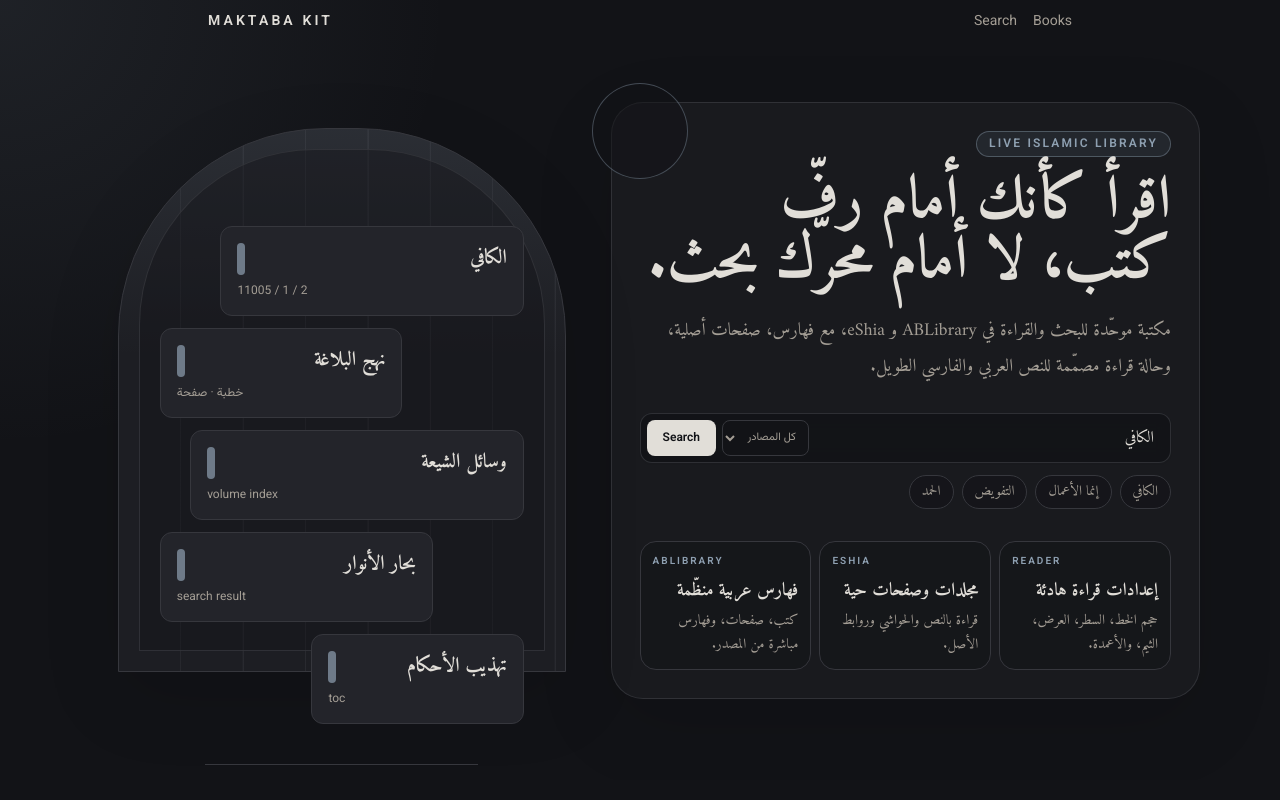
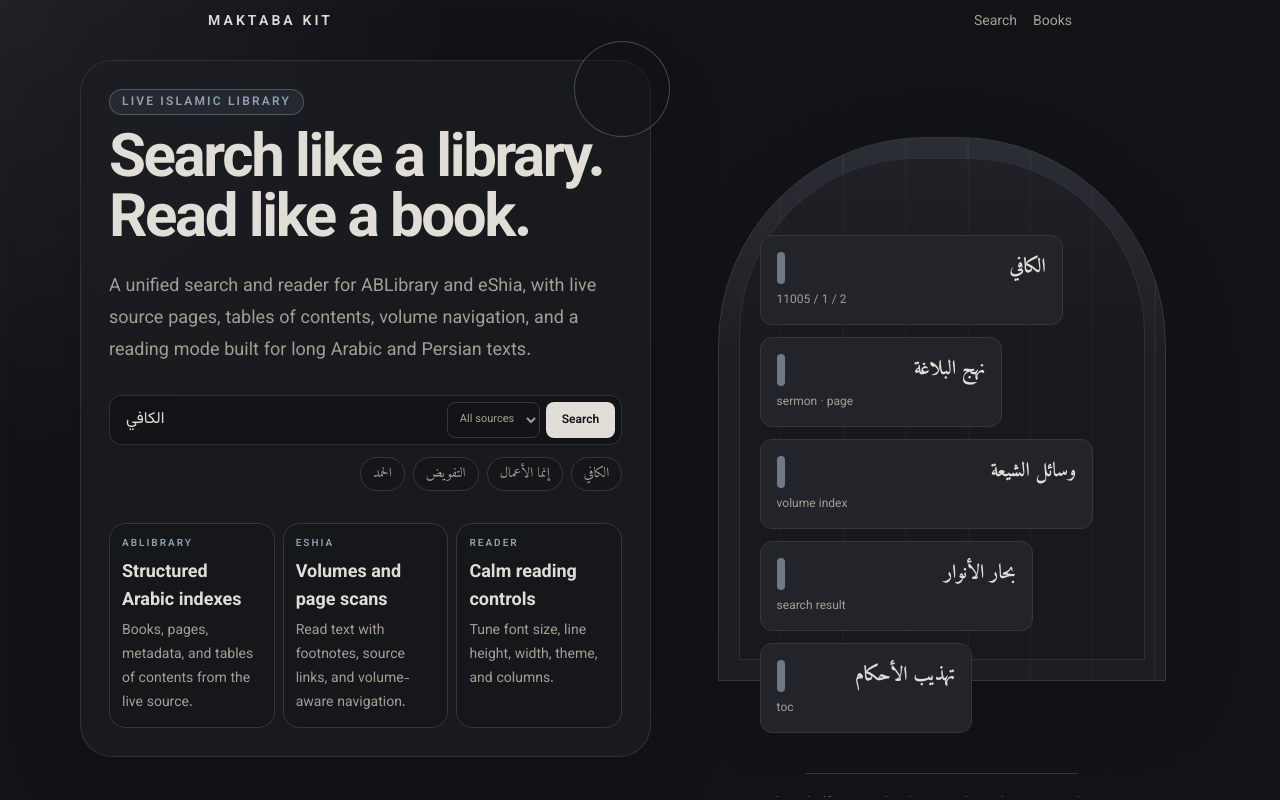
Before and after one commit to redzrush101/maktaba-kit, a Next.js app in the folder apps/web/: page / in a window 1280 px wide. Built offline with nearby package versions, Linux system fonts and the light colour scheme.

Commit message:
Translate interface to English

```diff
--- a/apps/web/app/books/page.tsx
+++ b/apps/web/app/books/page.tsx
@@ -14,9 +14,9 @@
       <Header />
       <section className="mx-auto max-w-4xl px-4 pb-8">
         <div className="mb-4 rounded-xl border border-line bg-paper/70 p-2 shadow-sm">
-          <SearchBox defaultValue={q} action="/books" placeholder="ابحث عن كتاب أو مؤلف..." defaultSource={source} />
+          <SearchBox defaultValue={q} action="/books" placeholder="Search books or authors..." defaultSource={source} />
         </div>
-        <h1 className="mb-4 font-arabic text-2xl font-semibold">الكتب</h1>
+        <h1 className="mb-4 font-sans text-2xl font-semibold">Books</h1>
         <div className="grid gap-2 md:grid-cols-2 lg:grid-cols-3">
           {res.data.map((book) => {
             const href = `/books/${book.source}/${book.id}${book.source === "eshia" && book.volume ? `?volume=${book.volume}` : ""}`;
--- a/apps/web/app/layout.tsx
+++ b/apps/web/app/layout.tsx
@@ -12,7 +12,7 @@
 
 export default function RootLayout({ children }: { children: React.ReactNode }) {
   return (
-    <html lang="ar" dir="rtl" className={`${arabic.variable} ${sans.variable}`}>
+    <html lang="en" dir="ltr" className={`${arabic.variable} ${sans.variable}`}>
       <body className="bg-paper text-ink antialiased">
         <div className="min-h-screen bg-[radial-gradient(circle_at_top_left,rgb(var(--accent)/.10),transparent_28rem)]">
           {children}
--- a/apps/web/app/page.tsx
+++ b/apps/web/app/page.tsx
@@ -4,9 +4,9 @@
 
 const examples = ["الكافي", "إنما الأعمال", "التفويض", "الحمد"];
 const shelves = [
-  ["ABLibrary", "فهارس عربية منظّمة", "كتب، صفحات، وفهارس مباشرة من المصدر."],
-  ["eShia", "مجلدات وصفحات حية", "قراءة بالنص والحواشي وروابط الأصل."],
-  ["Reader", "إعدادات قراءة هادئة", "حجم الخط، السطر، العرض، الثيم، والأعمدة."],
+  ["ABLibrary", "Structured Arabic indexes", "Books, pages, metadata, and tables of contents from the live source."],
+  ["eShia", "Volumes and page scans", "Read text with footnotes, source links, and volume-aware navigation."],
+  ["Reader", "Calm reading controls", "Tune font size, line height, width, theme, and columns."],
 ];
 
 export default function Home() {
@@ -16,29 +16,29 @@
       <section className="relative mx-auto grid min-h-[calc(100vh-4rem)] w-full max-w-6xl items-center gap-8 px-4 pb-10 pt-4 lg:grid-cols-[1.05fr_.95fr]">
         <div className="pointer-events-none absolute inset-x-4 top-8 -z-10 h-72 rounded-[3rem] bg-[radial-gradient(circle_at_70%_20%,rgb(var(--accent)/.24),transparent_18rem)] blur-2xl" />
 
-        <div className="relative rounded-[2rem] border border-line/80 bg-[rgb(var(--sheet))]/70 p-5 shadow-soft backdrop-blur sm:p-7" dir="rtl">
-          <div className="absolute -left-5 -top-5 hidden h-24 w-24 rounded-full border border-accent/40 bg-paper/50 sm:block" />
-          <p className="mb-4 w-fit rounded-full border border-accent/40 bg-accent/10 px-3 py-1 font-sans text-xs font-semibold tracking-[0.18em] text-accent" dir="ltr">LIVE ISLAMIC LIBRARY</p>
-          <h1 className="max-w-3xl font-arabic text-4xl font-bold leading-[1.25] sm:text-5xl lg:text-6xl">
-            اقرأ كأنك أمام رفّ كتب، لا أمام محرّك بحث.
+        <div className="relative rounded-[2rem] border border-line/80 bg-[rgb(var(--sheet))]/70 p-5 shadow-soft backdrop-blur sm:p-7" dir="ltr">
+          <div className="absolute -right-5 -top-5 hidden h-24 w-24 rounded-full border border-accent/40 bg-paper/50 sm:block" />
+          <p className="mb-4 w-fit rounded-full border border-accent/40 bg-accent/10 px-3 py-1 font-sans text-xs font-semibold tracking-[0.18em] text-accent">LIVE ISLAMIC LIBRARY</p>
+          <h1 className="max-w-3xl font-sans text-4xl font-bold leading-[1.08] tracking-[-0.04em] sm:text-5xl lg:text-6xl">
+            Search like a library. Read like a book.
           </h1>
-          <p className="mt-5 max-w-2xl font-arabic text-lg leading-9 text-muted">
-            مكتبة موحّدة للبحث والقراءة في ABLibrary و eShia، مع فهارس، صفحات أصلية، وحالة قراءة مصمّمة للنص العربي والفارسي الطويل.
+          <p className="mt-5 max-w-2xl font-sans text-lg leading-8 text-muted">
+            A unified search and reader for ABLibrary and eShia, with live source pages, tables of contents, volume navigation, and a reading mode built for long Arabic and Persian texts.
           </p>
 
           <div className="mt-7 max-w-2xl">
             <SearchBox defaultValue="الكافي" />
-            <div className="mt-3 flex flex-wrap gap-2 font-arabic text-sm text-muted">
+            <div className="mt-3 flex flex-wrap gap-2 font-arabic text-sm text-muted" dir="rtl">
               {examples.map((q) => <Link key={q} href={`/search?q=${encodeURIComponent(q)}`} className="rounded-full border border-line bg-paper/50 px-3 py-1.5 hover:text-ink">{q}</Link>)}
             </div>
           </div>
 
-          <div className="mt-8 grid gap-2 sm:grid-cols-3" dir="ltr">
+          <div className="mt-8 grid gap-2 sm:grid-cols-3">
             {shelves.map(([label, title, text]) => (
               <div key={label} className="rounded-2xl border border-line bg-paper/45 p-3">
                 <p className="font-sans text-[10px] font-semibold uppercase tracking-[0.2em] text-accent">{label}</p>
-                <h2 className="mt-2 font-arabic text-lg font-bold" dir="rtl">{title}</h2>
-                <p className="mt-1 font-arabic text-sm leading-6 text-muted" dir="rtl">{text}</p>
+                <h2 className="mt-2 font-sans text-lg font-bold">{title}</h2>
+                <p className="mt-1 font-sans text-sm leading-6 text-muted">{text}</p>
               </div>
             ))}
           </div>
@@ -50,7 +50,7 @@
               <div className="mt-14 space-y-3">
                 {[
                   ["الكافي", "11005 / 1 / 2", "w-10/12"],
-                  ["نهج البلاغة", "خطبة · صفحة", "w-8/12"],
+                  ["نهج البلاغة", "sermon · page", "w-8/12"],
                   ["وسائل الشيعة", "volume index", "w-11/12"],
                   ["بحار الأنوار", "search result", "w-9/12"],
                   ["تهذيب الأحكام", "toc", "w-7/12"],
@@ -65,7 +65,7 @@
                 ))}
               </div>
               <div className="mx-auto mt-10 h-px w-3/4 bg-line" />
-              <p className="mt-5 text-center font-arabic text-sm text-muted">رفّ حيّ: افتح الكتاب، انتقل للصفحة، ثم ارجع للفهرس.</p>
+              <p className="mt-5 text-center font-sans text-sm text-muted">A live shelf: open a book, move through pages, and return to the index.</p>
             </div>
           </div>
         </div>
--- a/apps/web/app/read/[source]/[...parts]/page.tsx
+++ b/apps/web/app/read/[source]/[...parts]/page.tsx
@@ -32,21 +32,21 @@
       <Header />
       {pageNo > 1 && <Link aria-label="Previous page" className="fixed right-3 top-1/2 z-30 hidden -translate-y-1/2 rounded-full border border-line bg-[rgb(var(--sheet))]/90 p-2 text-muted shadow-soft backdrop-blur transition hover:text-ink lg:block" href={prevHref}><ChevronRight size={22} /></Link>}
       {(!maxPage || pageNo < maxPage) && <Link aria-label="Next page" className="fixed left-3 top-1/2 z-30 hidden -translate-y-1/2 rounded-full border border-line bg-[rgb(var(--sheet))]/90 p-2 text-muted shadow-soft backdrop-blur transition hover:text-ink lg:block" href={nextHref}><ChevronLeft size={22} /></Link>}
-      <section className="reader-shell mx-auto grid gap-3 px-4 pb-28 lg:grid-cols-[14rem_1fr] lg:pb-10" dir="rtl">
-        <aside className="order-2 space-y-2 lg:order-1 lg:sticky lg:top-4 lg:max-h-[calc(100vh-2rem)] lg:overflow-y-auto lg:pr-1" dir="rtl">
+      <section className="reader-shell mx-auto grid gap-3 px-4 pb-28 lg:grid-cols-[14rem_1fr] lg:pb-10" dir="ltr">
+        <aside className="order-2 space-y-2 lg:order-1 lg:sticky lg:top-4 lg:max-h-[calc(100vh-2rem)] lg:overflow-y-auto lg:pr-1" dir="ltr">
           <div className="rounded-xl border border-line bg-[rgb(var(--sheet))]/80 p-3 font-sans text-xs text-muted shadow-sm">
-            <p className="font-semibold text-ink">الملاحة</p>
+            <p className="font-semibold text-ink">Navigation</p>
             <p className="mt-1" dir="ltr">Book {bookId}{volume ? ` · vol ${volume}` : ""} · page {pageNo}{maxPage ? ` / ${maxPage}` : ""}</p>
             <div className="mt-3 grid grid-cols-2 gap-1.5" dir="ltr">
               <Link aria-disabled={pageNo <= 1} className="inline-flex items-center justify-center gap-1 rounded-lg border border-line px-2 py-1.5 text-center font-semibold text-ink hover:bg-ink/5 aria-disabled:pointer-events-none aria-disabled:opacity-40" href={prevHref}><ChevronLeft size={14} /> Prev</Link>
               <Link aria-disabled={!!maxPage && pageNo >= maxPage} className="inline-flex items-center justify-center gap-1 rounded-lg bg-ink px-2 py-1.5 text-center font-semibold text-paper hover:opacity-90 aria-disabled:pointer-events-none aria-disabled:opacity-40" href={nextHref}>Next <ChevronRight size={14} /></Link>
             </div>
             <PageJump source={source} bookId={bookId} volume={volume} page={pageNo} maxPage={maxPage} />
-            <form action="/search" className="mt-3 space-y-1.5" dir="rtl">
+            <form action="/search" className="mt-3 space-y-1.5" dir="ltr">
               <input type="hidden" name="source" value={source} />
               <input type="hidden" name="bookId" value={bookId} />
               {source === "eshia" && <input type="hidden" name="volume" value={volume} />}
-              <input name="q" className="w-full rounded-lg border border-line bg-transparent px-2 py-1.5 font-arabic text-sm text-ink outline-none placeholder:text-muted" placeholder="ابحث داخل الكتاب" />
+              <input name="q" className="w-full rounded-lg border border-line bg-transparent px-2 py-1.5 font-sans text-sm text-ink outline-none placeholder:text-muted" placeholder="Search inside book" />
               <button className="w-full rounded-lg bg-accent px-2 py-1.5 font-sans text-xs font-semibold text-paper">Search in book</button>
             </form>
             {source === "eshia" && volumes.length > 0 && (
@@ -62,39 +62,39 @@
           <ReaderSettings />
           {!!tocRes.data.length && (
             <nav className="rounded-xl border border-line bg-[rgb(var(--sheet))]/80 p-3 shadow-sm" aria-label="Table of contents">
-              <p className="mb-2 font-arabic font-semibold text-ink">الفهرس</p>
+              <p className="mb-2 font-sans font-semibold text-ink">Table of contents</p>
               <div className="space-y-1 font-arabic text-sm leading-6">
                 {tocRes.data.map((item, i) => {
                   const href = item.source === "eshia" ? `/read/eshia/${item.bookId}/${item.volume ?? volume ?? "1"}/${item.page ?? 1}` : `/read/ablibrary/${item.bookId}/${item.page ?? 1}`;
                   const active = item.page && item.page <= pageNo;
-                  return <Link key={`${item.title}-${i}`} href={href} className={`block rounded-lg px-2 py-1 hover:bg-ink/5 ${active ? "text-ink" : "text-muted"}`}>{item.title}</Link>;
+                  return <Link key={`${item.title}-${i}`} href={href} className={`block rounded-lg px-2 py-1 hover:bg-ink/5 ${active ? "text-ink" : "text-muted"}`} dir="rtl">{item.title}</Link>;
                 })}
               </div>
             </nav>
           )}
           {!!res.errors.length && <p className="rounded-xl border border-line p-3 font-sans text-xs text-muted">{res.errors.map((e) => e.message).join("; ")}</p>}
         </aside>
-        <article className="book-sheet order-1 rounded-2xl border border-line p-5 sm:p-7 lg:order-2 lg:p-8">
+        <article className="book-sheet order-1 rounded-2xl border border-line p-5 sm:p-7 lg:order-2 lg:p-8" dir="rtl">
           <div className="mb-3 flex flex-wrap items-center gap-2">
             <SourceBadge source={source} />
             <span className="font-sans text-sm text-muted" dir="ltr">{ref}</span>
           </div>
           {page ? (
             <>
-              <h1 className="font-arabic text-2xl font-bold leading-tight">{page.bookTitle || info?.title || page.label || "صفحة قراءة"}</h1>
+              <h1 className="font-arabic text-2xl font-bold leading-tight">{page.bookTitle || info?.title || page.label || "Reading page"}</h1>
               {(page.author || info?.author) && <p className="mt-1 font-arabic text-base text-muted">{page.author || info?.author}</p>}
               <div className="my-3 h-px bg-line" />
-              <div className={`reader-text whitespace-pre-line font-arabic text-ink ${twoColumnText ? "xl:columns-2 xl:gap-12" : ""}`}>{page.text || "لا يوجد نص متاح لهذه الصفحة."}</div>
+              <div className={`reader-text whitespace-pre-line font-arabic text-ink ${twoColumnText ? "xl:columns-2 xl:gap-12" : ""}`}>{page.text || "No text is available for this page."}</div>
               {!!page.footnotes?.length && (
                 <section className="mt-5 border-t border-line pt-4">
-                  <h2 className="mb-2 font-arabic text-lg font-semibold">الحواشي</h2>
+                  <h2 className="mb-2 font-sans text-lg font-semibold">Footnotes</h2>
                   <div className="space-y-2 font-arabic text-sm leading-6 text-ink/85">
                     {page.footnotes.map((note) => <div key={note.id} className="block rounded-lg border border-line/70 bg-ink/[0.025] p-2.5" dir="rtl"><p><span className="ml-2 font-sans text-sm font-semibold text-muted">{note.label}</span>{note.text}</p></div>)}
                   </div>
                 </section>
               )}
             </>
-          ) : <p className="font-arabic text-2xl text-muted">تعذر تحميل الصفحة.</p>}
+          ) : <p className="font-sans text-2xl text-muted">Could not load this page.</p>}
         </article>
       </section>
       <nav className="fixed inset-x-3 bottom-4 z-40 grid grid-cols-2 gap-2 rounded-2xl border border-line bg-[rgb(var(--sheet))]/95 p-2 font-sans text-sm shadow-soft backdrop-blur lg:hidden" dir="ltr" aria-label="Page navigation">
--- a/apps/web/app/search/page.tsx
+++ b/apps/web/app/search/page.tsx
@@ -21,10 +21,10 @@
         <div className="mb-4 rounded-xl border border-line bg-paper/70 p-2 shadow-sm">
           <SearchBox defaultValue={q} defaultSource={source} hiddenFields={{ bookId, volume }} />
         </div>
-        <div className="mb-4 flex items-end justify-between gap-3" dir="rtl">
+        <div className="mb-4 flex items-end justify-between gap-3" dir="ltr">
           <div>
             <p className="font-sans text-sm text-muted" dir="ltr">{res.data.length} results</p>
-            <h1 className="font-arabic text-2xl font-semibold">{q ? `نتائج البحث عن: ${q}` : "ابدأ بحثاً جديداً"}</h1>
+            <h1 className="font-sans text-2xl font-semibold">{q ? `Search results for: ${q}` : "Start a new search"}</h1>
             {bookId && <p className="mt-1 font-sans text-xs text-muted" dir="ltr">inside {source}:{bookId}{volume ? `/${volume}` : ""} · page {page} · showing {limit === 0 ? "all" : `up to ${limit}`}</p>}
           </div>
           <a href={`/books?q=${encodeURIComponent(q)}`} className="rounded-full border border-line px-3 py-1.5 font-sans text-xs text-muted hover:text-ink">Book search</a>
@@ -59,7 +59,7 @@
             <a aria-disabled={!res.data.length || (limit > 0 && res.data.length < limit)} className="rounded-full bg-ink px-4 py-2 text-paper aria-disabled:pointer-events-none aria-disabled:opacity-40" href={`/search?${new URLSearchParams({ q, source, ...(bookId ? { bookId } : {}), ...(volume ? { volume } : {}), limit: limit === 0 ? "all" : String(limit), page: String(page + 1), ...(strictVolume ? { strictVolume: "1" } : {}), ...(exact ? { exact: "1" } : {}) }).toString()}`}>Next</a>
           </nav>
         )}
-        {q && !res.data.length && <p className="mt-5 rounded-3xl border border-line p-8 text-center font-arabic text-xl text-muted">لا توجد نتائج. جرّب عبارة أقصر أو مصدراً مختلفاً.</p>}
+        {q && !res.data.length && <p className="mt-5 rounded-3xl border border-line p-8 text-center font-sans text-xl text-muted">No results. Try a shorter phrase or a different source.</p>}
       </section>
     </main>
   );
--- a/apps/web/components/ResultCard.tsx
+++ b/apps/web/components/ResultCard.tsx
@@ -13,9 +13,9 @@
         {result.volume && <span className="font-sans text-xs text-muted">vol. {result.volume}</span>}
         {result.page && <span className="font-sans text-xs text-muted">p. {result.page}</span>}
       </div>
-      <h3 className="font-arabic text-lg font-semibold text-ink">{result.bookTitle || "نتيجة من المكتبة"}</h3>
+      <h3 className="font-arabic text-lg font-semibold text-ink">{result.bookTitle || "Library result"}</h3>
       {result.author && <p className="mt-0.5 font-arabic text-sm text-muted">{result.author}</p>}
-      <p className="result-snippet mt-2 font-arabic text-sm leading-7 text-ink/90">{highlight(result.snippet || "لا يوجد مقتطف متاح.", query)}</p>
+      <p className="result-snippet mt-2 font-arabic text-sm leading-7 text-ink/90">{highlight(result.snippet || "No excerpt available.", query)}</p>
       <Link href={href} className="mt-3 inline-flex rounded-full bg-ink px-3 py-1 font-sans text-[11px] font-medium text-paper">Open page</Link>
     </article>
   );
--- a/apps/web/components/SearchBox.tsx
+++ b/apps/web/components/SearchBox.tsx
@@ -1,15 +1,15 @@
-export function SearchBox({ defaultValue = "", action = "/search", placeholder = "ابحث في المكتبات...", hiddenFields = {}, defaultSource = "all" }: { defaultValue?: string; action?: string; placeholder?: string; hiddenFields?: Record<string, string | undefined>; defaultSource?: string }) {
+export function SearchBox({ defaultValue = "", action = "/search", placeholder = "Search libraries...", hiddenFields = {}, defaultSource = "all" }: { defaultValue?: string; action?: string; placeholder?: string; hiddenFields?: Record<string, string | undefined>; defaultSource?: string }) {
   return (
-    <form action={action} className="flex flex-col gap-1.5 rounded-xl border border-line/80 bg-paper/85 p-1.5 shadow-sm backdrop-blur sm:flex-row" dir="rtl">
+    <form action={action} className="flex flex-col gap-1.5 rounded-xl border border-line/80 bg-paper/85 p-1.5 shadow-sm backdrop-blur sm:flex-row" dir="ltr">
       {Object.entries(hiddenFields).map(([name, value]) => value ? <input key={name} type="hidden" name={name} value={value} /> : null)}
       <input
         name="q"
         defaultValue={defaultValue}
         placeholder={placeholder}
-        className="min-h-9 flex-1 rounded-lg bg-transparent px-2.5 font-arabic text-base outline-none placeholder:text-muted"
+        className="min-h-9 flex-1 rounded-lg bg-transparent px-2.5 font-sans text-base outline-none placeholder:text-muted"
       />
       <select name="source" defaultValue={defaultSource} className="rounded-lg border border-line bg-paper px-2 font-sans text-[11px] text-muted outline-none">
-        <option value="all">كل المصادر</option>
+        <option value="all">All sources</option>
         <option value="ablibrary">ABLibrary</option>
         <option value="eshia">eShia</option>
       </select>
```
Also changed, not shown: apps/web/app/books/[source]/[bookId]/page.tsx (+10 -10 lines), 1 other file (tests, documents, lock files or other folders).
